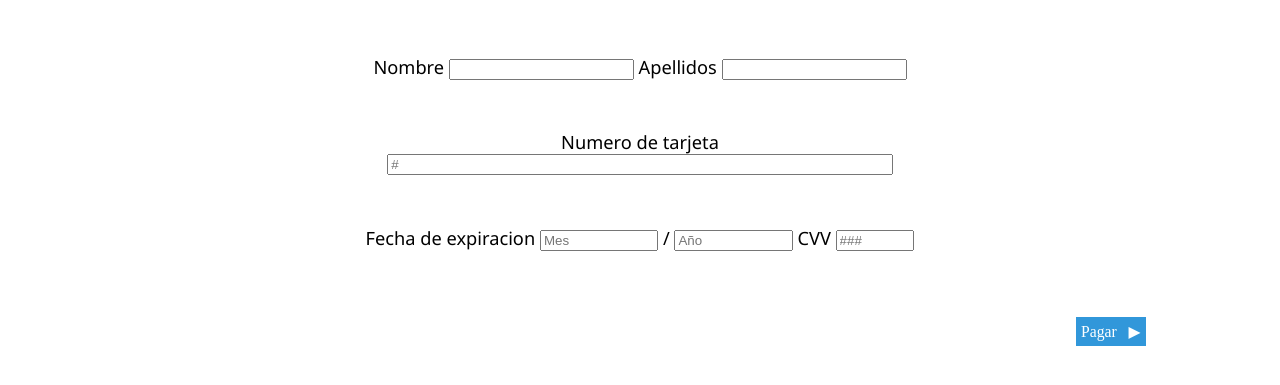
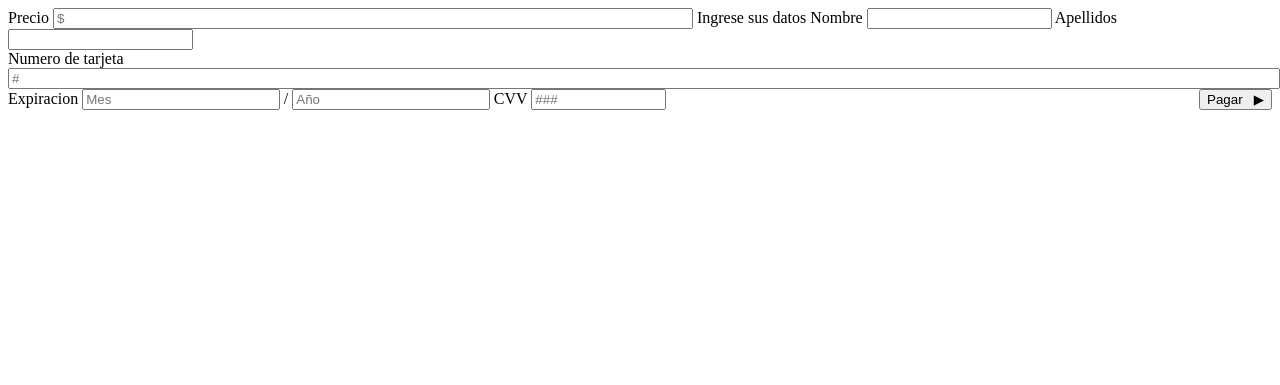
Before and after one commit to donal56/SIA_Web, a PHP site: page /views/Payment.phtml in a window 1280 px wide. Shown: the top 385 px of the page. Run offline with PHP 8.4, Linux system fonts and the light colour scheme.

Commit message:
payment && improvements
payment checkin luhn added
calendar fixed
some msg alert added

```diff
--- a/views/Payment.phtml
+++ b/views/Payment.phtml
@@ -1,9 +1,19 @@
-<link href="css/styles.css" rel="stylesheet" type="text/css">
 <!DOCTYPE html>
 
+<form id="formPay">
+	<span>
+		 <label style="width: 50%" for="price">
+				Precio
+			<input style="width: 50%;" name= "price" type="text" id="price" placeholder="$" readonly>
+		</label>
+	</span>
 
-<div class="dhx_cell_cont_wins">
-	<form id="formPay">
+	<span>
+		<label id="info">
+		Ingrese sus datos
+		</label>
+	</span>
+
 	<span>
 		<label for="firstName">
 				Nombre
@@ -15,6 +25,7 @@
 			<input  name= "lastName" type="text" id="lastName">
 		</label>
 	</span>
+
 		 <br>
 	<span>
 		<label style="width: 50%" for="cc">
@@ -25,7 +36,7 @@
 
 	<span>
 		<label for="date">
-					Fecha de expiracion
+				Expiracion
 			<input style="width: 15%;"  name= "month" type="text" id="month" placeholder="Mes">
 				/
 			<input style="width: 15%;" name= "year" type="text" id="year" placeholder="Año">
@@ -34,9 +45,6 @@
 		</label>
 	</span>
 
-
 	<button type= "button" class= "btnSIA" style="float: right;" onclick= "pay();">Pagar &nbsp; &#x25b6; </button>
 
 </form>
-
-</div>
--- a/views/css/carousel.css
+++ b/views/css/carousel.css
@@ -34,6 +34,7 @@
 	background-size: cover;
 	background-repeat:no-repeat;
 	overflow: hidden;
+	border-radius: 5px;
 }
 
 .holder_bu_awayL1 {
--- a/views/css/styles.css
+++ b/views/css/styles.css
@@ -59,9 +59,8 @@ div.dhxwin_active{background-color:rgba(255,255,255,0.9) !important; background:
 /* panel transparent */
 div.dhxwin_brd, div.dhx_cell_wins, div.dhx_cell_cont_wins{  background-color: transparent !important; background: transparent; border-radius: 0px 0px 10px 10px ;}
 
-div.dhx_cell_cont_wins{
-	text-align: center;
-}
+div.dhx_cell_cont_wins{text-align: center; font-weight: bold;}
+div.dhxwin_text{font-weight: bold;}
 
 #header
 {
@@ -218,6 +217,7 @@ div.dhx_cell_cont_wins{
   	padding: 10px 5px;
 	overflow: inherit;
 	background-color: #3198DA;
+	border-radius: 5px;
 }
 
 #flyOptions label
@@ -261,6 +261,7 @@ div.dhx_cell_cont_wins{
 	margin: 1em 0px 0px;
 	border: none;
 	background-color:#3197DA;
+	border-radius: 5px;
 }
 
 #datos .btnSIA {
@@ -437,23 +438,26 @@ div.dhx_cell_cont_wins{
 /**************payments**************/
 
 #formPay{
-	margin: 2em auto 0px;
+	margin: 1em auto 0px;
 	padding: 1em;
     width: 80%;
 	overflow: hidden;
 	font-family: Segoe UI;
-	font-size:calc(8px + .8vw);
+	font-size:calc(8px + .6vw);
+	background-color: #BBEAFB;
+	border-radius: 20px;
 
 }
 
 #formPay span{
 	display: inline-block;
 	width: 100%;
-	margin-bottom: 5%;
+	margin-bottom: 3%;
 	box-sizing: border-box;
 }
 
 #formPay label{
 	display: inline-block;
 	width: auto;
+	font-weight: bold;
 }
```
Also changed, not shown: views/js/functions.js (+54 -2 lines), views/js/home.js (+10 -5 lines). Lines whose indentation alone changed are shown as unchanged.
